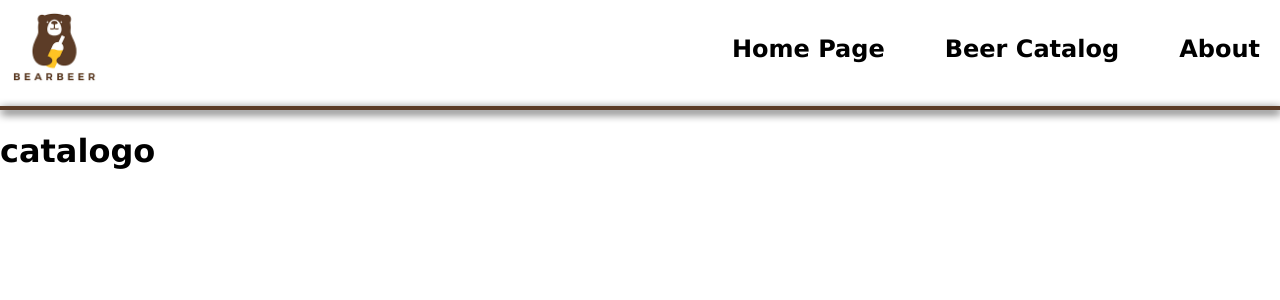
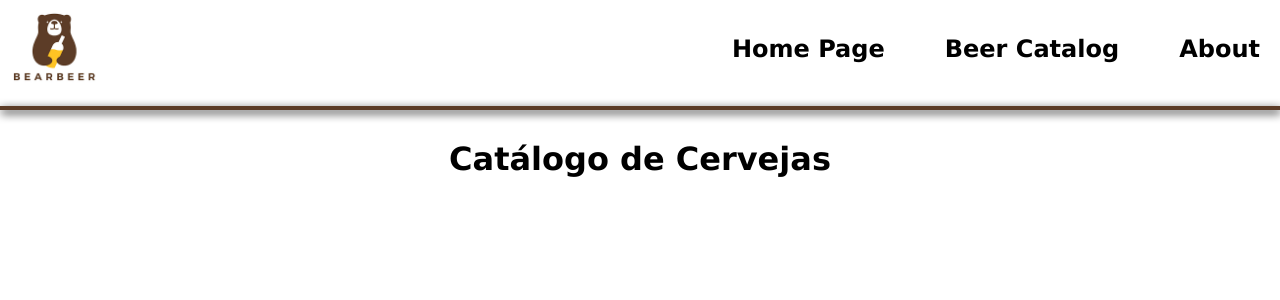
Before and after one commit to gabrielcarlossl/beer-catalog, a React (Vite) app: page /beers-catalog in a window 1280 px wide. Shown: the top 300 px of the page. Built offline with nearby package versions, Linux system fonts and the light colour scheme.

Commit message:
changed home, catalog page title and style

```diff
--- /dev/null
+++ b/src/assets/styles/catalog.styles.css
@@ -0,0 +1,6 @@
+.catalogContainer{
+
+    display: flex;
+    flex-direction: column;
+    align-items: center;
+}
--- a/src/pages/catalog.jsx
+++ b/src/pages/catalog.jsx
@@ -1,9 +1,10 @@
 import React from 'react'
+import '../assets/styles/catalog.styles.css'
 
 const Catalog = () => {
   return (
-    <div>
-      <h1>catalogo</h1>
+    <div className='catalogContainer'>
+      <h1>Catálogo de Cervejas</h1>
     </div>
   )
 }
--- a/src/pages/home.jsx
+++ b/src/pages/home.jsx
@@ -4,7 +4,7 @@ import '../assets/styles/home.styles.css'
 const Home = () => {
   return (
     <div className='container'>
-      <h1>Bem Vindo a Loja Bear Beer</h1>
+      <h1>Bem-Vindo a Loja Bear Beer</h1>
       <a href="/beers-catalog">Acesse nosso catalogo de Cervejas <span className='icon'>&#8599;</span></a>
     </div>
   )
```
